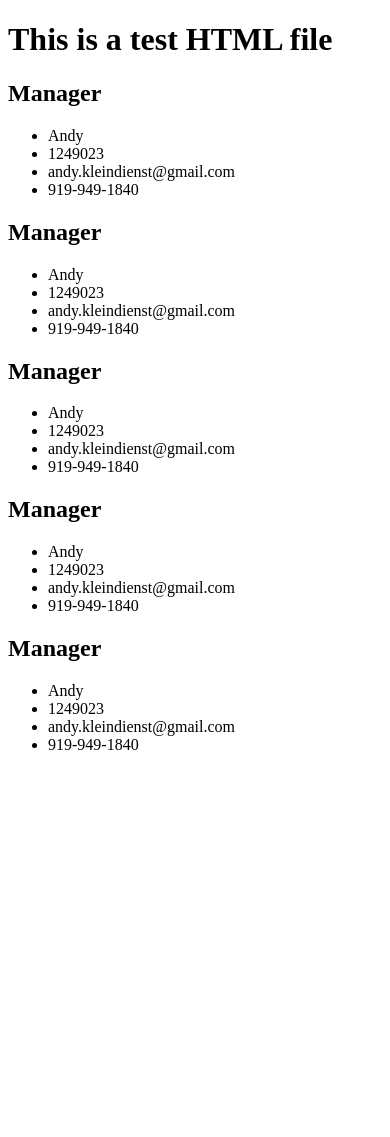
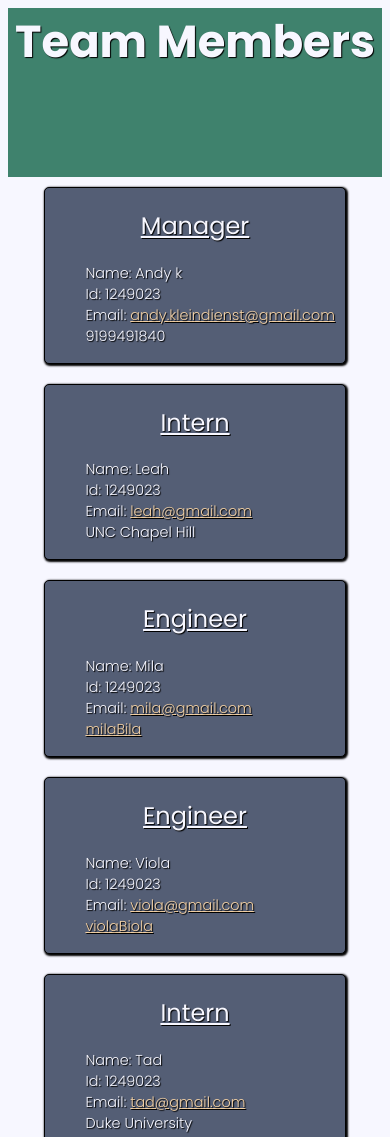
Before and after one commit to andykb9b13/team-profile-generator, a website: page src/template.html in a window 390 px wide. Shown: the top 1137 px of the page. Before the commit the page ends 844 px from the top, so only its background shows below. Drawn offline with Linux system fonts and the light colour scheme.

Commit message:
added responsive design to generated html file

```diff
--- a/src/template.css
+++ b/src/template.css
@@ -1,24 +1,99 @@
+:root {
+    --orange: #C03221;
+    --white: #F7F7FF;
+    --tan: #F2D0A4;
+    --grey: #545E75;
+    --green: #3F826D;
+    --text-shadow: 1px 1px 1px black;
+}
+
 body {
     font-family: 'Poppins', sans-serif;
+    background-color: var(--white);
+}
+
+header {
+    background-color: var(--green);
+    height: 20vh;
+
 }
 
 h1 {
     text-align: center;
+    color: var(--white);
+    text-shadow: var(--text-shadow);
+    font-size: 4em;
+    margin-top: 0px;
 }
 
 h2 {
     text-align: center;
+    color: var(--white);
+    text-shadow: var(--text-shadow);
+    font-weight: 400;
+    text-decoration: underline;
+}
+
+ul {
+    display: flex;
+    flex-direction: column;
+
+}
+
+li {
+    color: var(--white);
+    text-shadow: var(--text-shadow);
+    font-weight: 300;
+    list-style-type: none;
+}
+
+a {
+    color: var(--tan);
 }
 
 #cardContainer {
     display: flex;
-    flex-direction: inline-block;
+    flex-direction: inline;
     flex-wrap: wrap;
+    justify-content: center;
 }
 
 .teamMember {
-    background-color: paleturquoise;
+    background-color: var(--grey);
     border: 1px solid black;
+    border-radius: 5px;
     box-shadow: 1px 1px 2px 1px black;
-    margin: 5px;
+    margin: 10px;
+    width: 25%;
 }
+
+@media screen and (max-width:1100px) {
+    h1 {
+        font-size: 3.5em;
+    }
+
+    li {
+        font-size: 0.9em;
+    }
+}
+
+@media screen and (max-width: 900px) {
+    #cardContainer {
+        flex-direction: column;
+        align-items: center;
+    }
+
+    .teamMember {
+        width: 60%;
+    }
+}
+
+@media screen and (max-width: 545px) {
+    .teamMember {
+        width: 80%;
+    }
+
+    h1 {
+        font-size: 2.8em;
+    }
+}
--- a/src/template.html
+++ b/src/template.html
@@ -9,60 +9,63 @@
     <link rel="preconnect" href="https://fonts.gstatic.com" crossorigin>
     <link href="https://fonts.googleapis.com/css2?family=Poppins:wght@100;200;300;400;500;600;700;800&display=swap"
         rel="stylesheet">
-    <link rel="stylesheet" href="./style.css">
-    <title>Document</title>
+    <link rel="stylesheet" href="./template.css">
+    <title>Team Members</title>
 </head>
 
 <body>
-    <h1>This is a test HTML file</h1>
+    <header>
+        <h1>Team Members</h1>
+    </header>
+    <main>
         <div id="cardContainer">
             <div class="teamMember card">
                 <h2>Manager</h2>
                 <ul>
-                <li>Andy</li>
-                <li>1249023</li>
-                <li>andy.kleindienst@gmail.com</li>
-                <li>919-949-1840</li>
+                    <li>Name: Andy k</li>
+                    <li>Id: 1249023</li>
+                    <li>Email: <a href=mailto:"andy.kleindienst@gmail.com">andy.kleindienst@gmail.com</a></li>
+                    <li>9199491840</li>
                 </ul>
             </div>
             <div class="teamMember card">
-            <h2>Manager</h2>
+                <h2>Intern</h2>
                 <ul>
-                <li>Andy</li>
-                <li>1249023</li>
-                <li>andy.kleindienst@gmail.com</li>
-                <li>919-949-1840</li>
+                    <li>Name: Leah</li>
+                    <li>Id: 1249023</li>
+                    <li>Email: <a href=mailto:"leah@gmail.com">leah@gmail.com</a></li>
+                    <li>UNC Chapel Hill</li>
                 </ul>
             </div>
             <div class="teamMember card">
-            <h2>Manager</h2>
+                <h2>Engineer</h2>
                 <ul>
-                <li>Andy</li>
-                <li>1249023</li>
-                <li>andy.kleindienst@gmail.com</li>
-                <li>919-949-1840</li>
+                    <li>Name: Mila</li>
+                    <li>Id: 1249023</li>
+                    <li>Email: <a href=mailto:"mila@gmail.com">mila@gmail.com</a></li>
+                    <li><a href="https://github.com/milaBila">milaBila</a></li>
                 </ul>
             </div>
             <div class="teamMember card">
-            <h2>Manager</h2>
+                <h2>Engineer</h2>
                 <ul>
-                <li>Andy</li>
-                <li>1249023</li>
-                <li>andy.kleindienst@gmail.com</li>
-                <li>919-949-1840</li>
+                    <li>Name: Viola</li>
+                    <li>Id: 1249023</li>
+                    <li>Email: <a href=mailto:"viola@gmail.com">viola@gmail.com</a></li>
+                    <li><a href="https://github.com/violaBiola">violaBiola</a></li>
                 </ul>
             </div>
             <div class="teamMember card">
-            <h2>Manager</h2>
+                <h2>Intern</h2>
                 <ul>
-                <li>Andy</li>
-                <li>1249023</li>
-                <li>andy.kleindienst@gmail.com</li>
-                <li>919-949-1840</li>
+                    <li>Name: Tad</li>
+                    <li>Id: 1249023</li>
+                    <li>Email: <a href=mailto:"tad@gmail.com">tad@gmail.com</a></li>
+                    <li>Duke University</li>
                 </ul>
             </div>
         </div>
-
+    </main>
 </body>
 
 </html>
```
Also changed, not shown: index.js (+89 -8 lines), dist/index.html (added), dist/style.css (added). Lines whose indentation alone changed are shown as unchanged.
